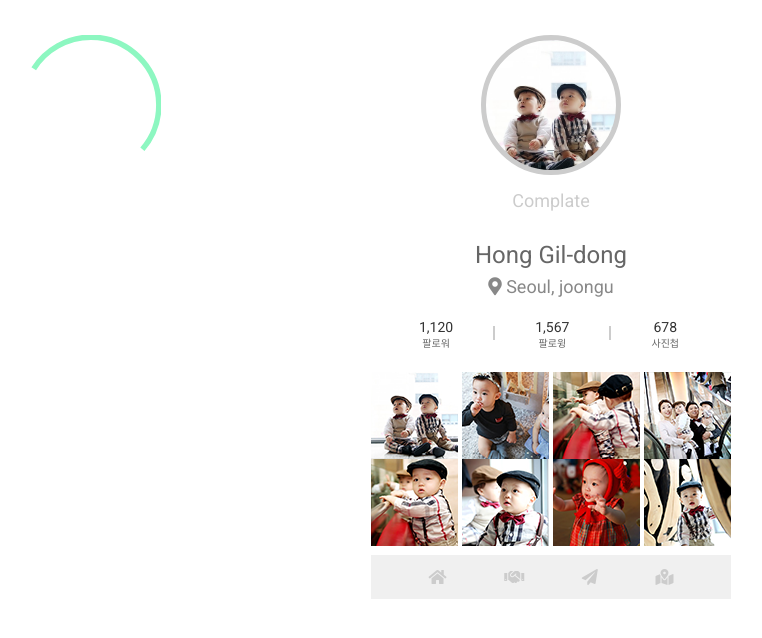
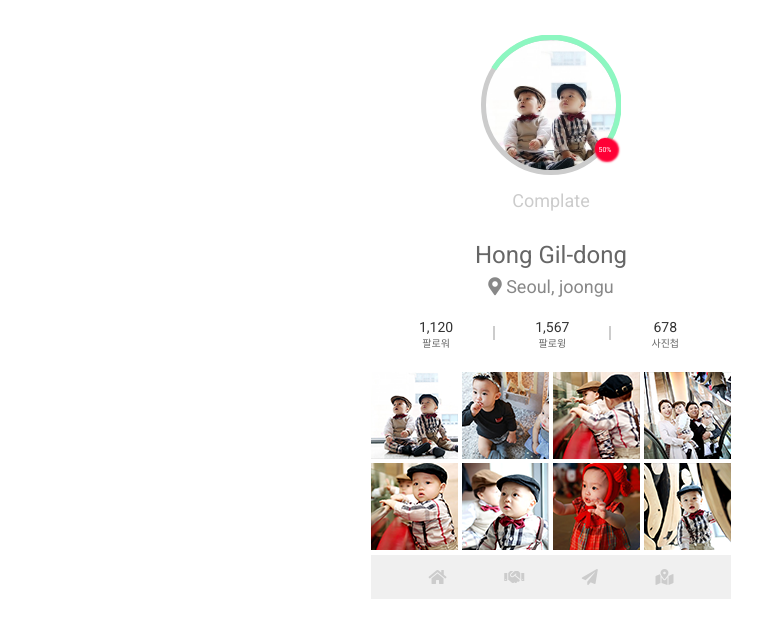
Before and after one commit to KimSrik/class_report04, a plain HTML site: page index.html in a window 1280 px wide. Shown: the part 52-690 px from the top of the page, without its empty margins (89-851 px from the left). Drawn offline with Linux system fonts and the light colour scheme.

Commit message:
Add files via upload

```diff
--- a/index.html
+++ b/index.html
@@ -82,8 +82,9 @@
             /* background-color: #0f0; */
             /* opacity: 0.2; */
             text-align: center;
+            position: relative;
         }
-        .main .big-circle{
+        .main .img-circle{
             width: 140px;
             height: 140px;
             margin: 0 auto;
@@ -94,26 +95,40 @@
             margin-bottom: 15px;
             z-index: 10;
         }
-        .main .sm-circle{
+        .main .big-circle{
             position: absolute;
             width: 140px;
             height: 140px;
-            left: 110px;
-            top: 87px;
+            left: 50%;
+            top: 0;
             z-index: 15;
-
-
+            transform: translateX(-50%);
         }
-        .sm-circle svg{
+        .big-circle svg{
             width: 100%;
         }
-        .sm-circle path{
+        .big-circle path{
             fill: transparent;
 
             stroke: #8df7c1;
             stroke-width: 20px;
             stroke-dasharray: 742px;
             stroke-dashoffset: 493px;
+        }
+        .sm-circle{
+            position: absolute;
+            left: 224px;
+            top: 103px;
+            width: 20px;
+            height: 20px;
+            font-size: 7px;
+            line-height: 24px;
+            text-align: center;
+            box-shadow: 2px 2px 2px 2px #ff0036;
+            border-radius: 50%;
+            background-color: #ff0036;
+            color: #fff;
+            z-index: 20;
         }
 
         .main h4{
@@ -164,11 +179,16 @@
             width: 87px;
             height: 87px;
             margin-right: 4px;
+            margin-bottom: 4px;
             float: left;
+            cursor: pointer;
         }
 
         .photo04, .photo08{
             margin-right: 0;
+        }
+        .photo05, .photo06, .photo07, .photo08{
+            margin-bottom: 0;
         }
 
         /* FOOTER */
@@ -180,10 +200,15 @@
             flex-flow: row nowrap;
             justify-content: space-evenly;
             align-items: center;
+        }
 
 
+        .img-box:hover img{
+            transform: translate(10px, -10px) scale(1.1);
         }
-
+        .footer .fas:hover{
+            color: #333;
+        }
 
     </style>
 </head>
@@ -224,11 +249,14 @@
 
         <section class="main">
             <div class="container">
+                <div class="img-circle">
+                </div>
                 <div class="big-circle">
+                    <svg viewBox="0 0 512 512">
+                    <path d="M256 8C119 8 8 119 8 256s111 248 248 248 248-111 248-248S393 8 256 8z"></path></svg>
                 </div>
                 <div class="sm-circle">
-                    <svg viewBox="0 0 512 512">
-                    <path d="M256 8C119 8 8 119 8 256s111 248 248 248 248-111 248-248S393 8 256 8z"></path></svg>
+                    50%
                 </div>
                 <h4>Complate</h4>
                 <h2>Hong Gil-dong</h2>
```
